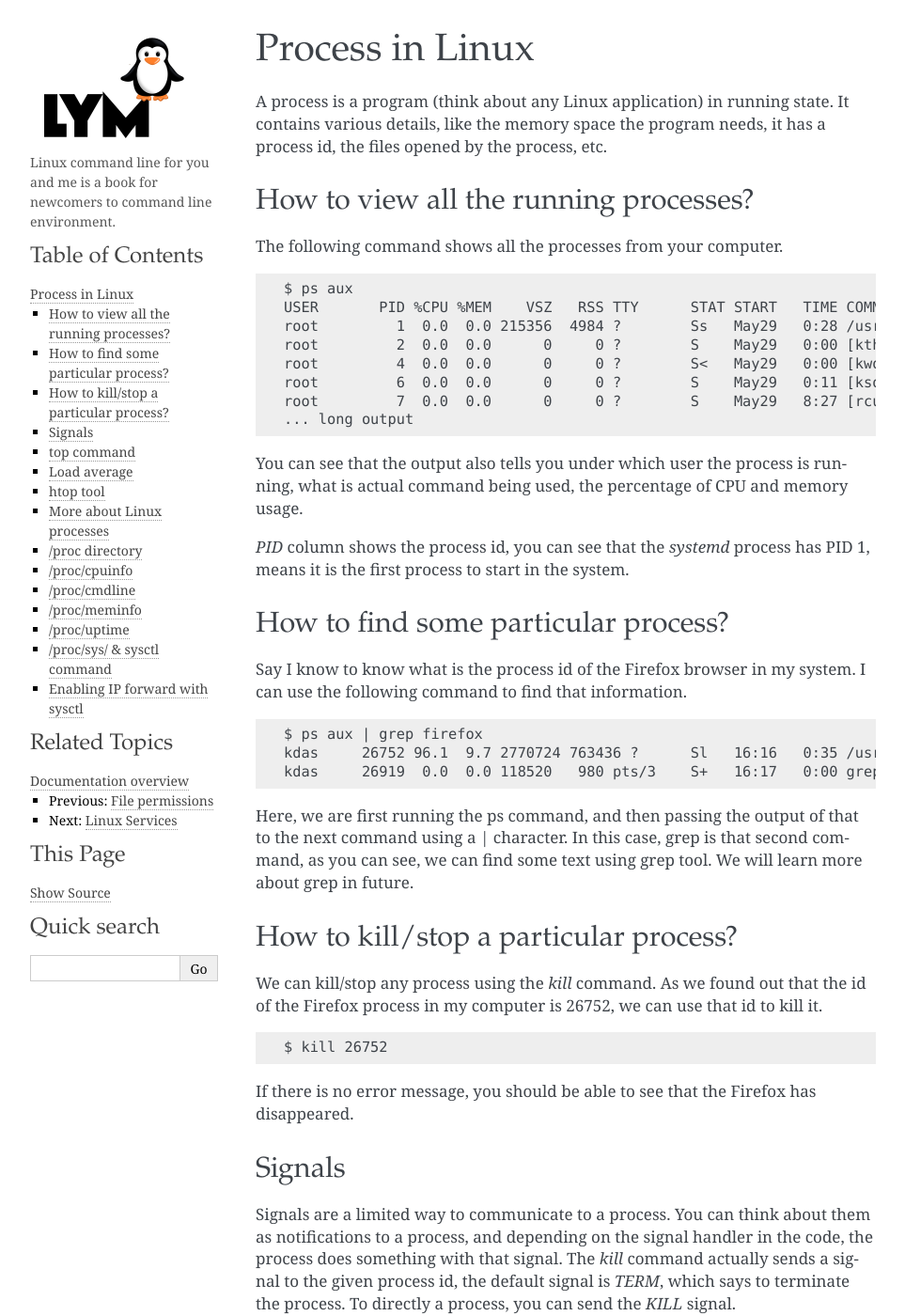
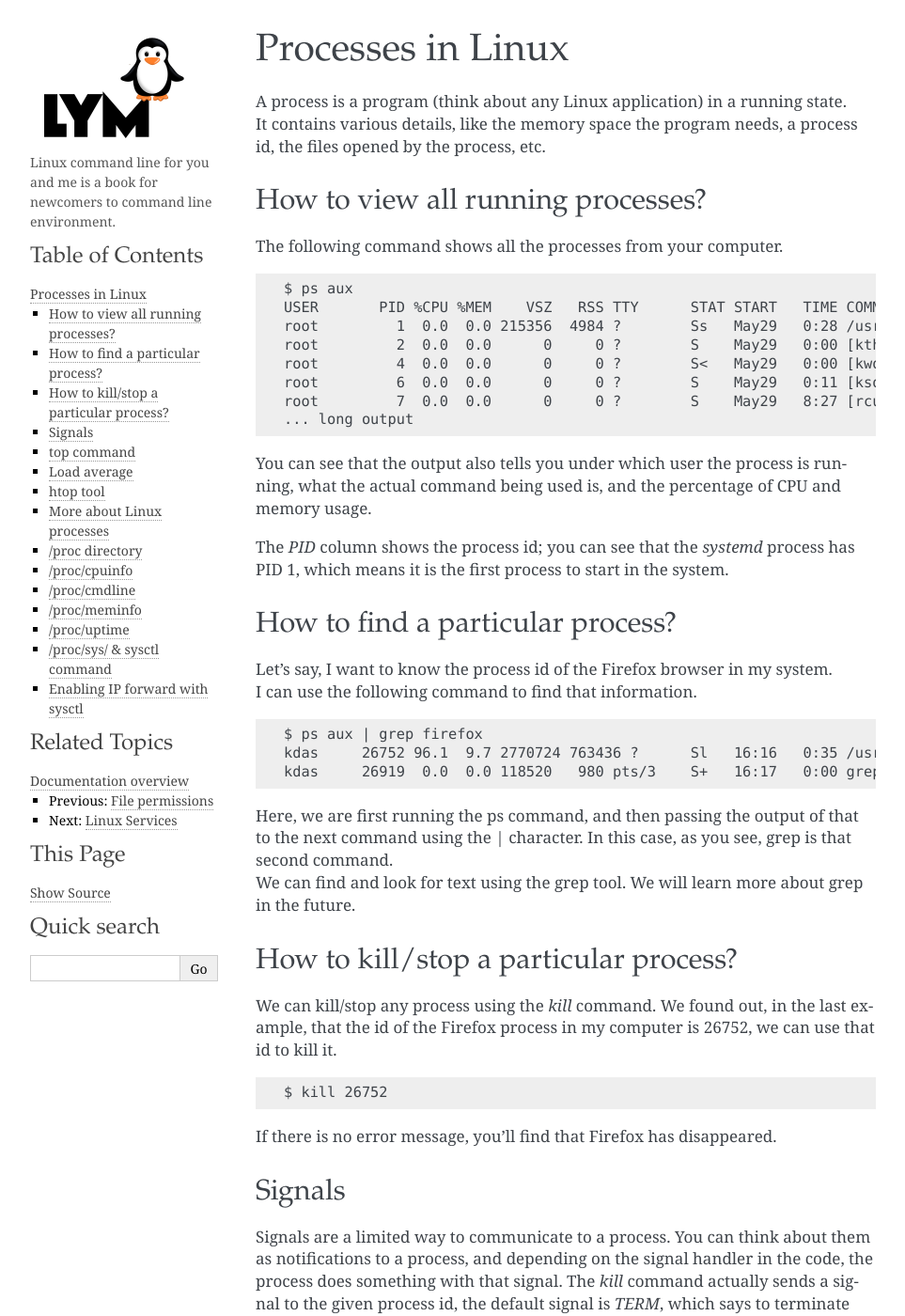
Before and after one commit to kushaldas/lym, a Sphinx documentation site: the page built from docs/processes.md, in a window 1280 px wide and 1400 px high. Shown: the whole window at 94% size, without its empty margins (148-1111 px from the left). Built offline with Sphinx 7.4.7, drawn with Linux system fonts in a browser that asks for light colours; a script that is not in the unit is left out; some of the changed text lies outside the part shown.

Commit message:
Update processes.md
Typo fixes and grammar edits

````diff
--- a/docs/processes.md
+++ b/docs/processes.md
@@ -1,14 +1,14 @@
-## Process in Linux
+## Processes in Linux
 
-A process is a program (think about any Linux application) in running state. It contains various
-details, like the memory space the program needs, it has a process id, the files opened by
+A process is a program (think about any Linux application) in a running state.
+It contains various details, like the memory space the program needs, a process id, the files opened by
 the process, etc.
 
 ```eval_rst
 .. index:: ps
 ```
 
-### How to view all the running processes?
+### How to view all running processes?
 
 The following command shows all the processes from your computer.
 
@@ -23,15 +23,15 @@ root         7  0.0  0.0      0     0 ?        S    May29   8:27 [rcu_sched]
 ... long output
 ```
 
-You can see that the output also tells you under which user the process is running, what is actual command being used, the percentage of CPU and memory usage.
+You can see that the output also tells you under which user the process is running, what the actual command being used is, and the percentage of CPU and memory usage.
 
-*PID* column shows the process id, you can see that the *systemd* process has PID 1, means it is
+The *PID* column shows the process id; you can see that the *systemd* process has PID 1, which means it is
 the first process to start in the system.
 
-### How to find some particular process?
+### How to find a particular process?
 
-Say I know to know what is the process id of the Firefox browser in my system. I can use the
-following command to find that information.
+Let’s say, I want to know the process id of the Firefox browser in my system.
+I can use the following command to find that information.
 
 ```
 $ ps aux | grep firefox
@@ -40,8 +40,8 @@ kdas     26919  0.0  0.0 118520   980 pts/3    S+   16:17   0:00 grep --color=au
 ```
 
 Here, we are first running the ps command, and then passing the output of that to the next
-command using a | character. In this case, grep is that second command, as you can see, we can find
-some text using grep tool. We will learn more about grep in future.
+command using the | character. In this case, as you see, grep is that second command.
+We can find and look for text using the grep tool. We will learn more about grep in the future.
 
 ```eval_rst
 .. index:: kill
@@ -49,13 +49,13 @@ some text using grep tool. We will learn more about grep in future.
 
 ### How to kill/stop a particular process?
 
-We can kill/stop any process using the *kill* command. As we found out that the id of the Firefox process in my computer is 26752, we can use that id to kill it.
+We can kill/stop any process using the *kill* command. We found out, in the last example, that the id of the Firefox process in my computer is 26752, we can use that id to kill it.
 
 ```
 $ kill 26752
 ```
 
-If there is no error message, you should be able to see that the Firefox has disappeared.
+If there is no error message, you’ll find that Firefox has disappeared.
 
 ```eval_rst
 .. index:: signal
@@ -104,9 +104,9 @@ $ kill -l
 
 ### top command
 
-*top* is a very special command while using a Linux system, this is a quick way to know about
-all the running processes in the system, and status about CPU and memory usage in general. To get
-out of the top, press the key *q*.
+*top* is a very useful command while using a Linux system. It’s a quick way to know about
+all the running processes in the system, and their related status about CPU and memory usage in general. To get
+out of top, press the key *q*.
 
 ```
 top - 17:37:28 up 24 days, 11:52,  2 users,  load average: 0.57, 0.73, 0.75
@@ -129,7 +129,7 @@ KiB Swap:  3268604 total,  1558396 free,  1710208 used.  2431656 avail Mem
 ... long output
 ```
 
-Btw, feel free to press *1* and see if anything changes in the top command output.
+By the way, feel free to press *1* and see if anything changes in the top command output.
 
 ```eval_rst
 .. index:: load average
@@ -137,27 +137,26 @@ Btw, feel free to press *1* and see if anything changes in the top command outpu
 
 ### Load average
 
-If you look at the *top* output carefully, you will find something mentioned as
-load average. Actually, there are 3 numbers provided, these the load average of the
-system, a load average of the last one minute, 5 minutes ago, and 15 minutes ago.
+If you look at the *top* output carefully, you will find load average mentioned.
+Actually, there are 3 numbers provided; these are the load averages of the
+system in the last one minute, 5 minutes ago, and 15 minutes ago.
 
 ```
 load average: 0.57, 0.73, 0.75
 ```
 
 In simple words, load average means the average time any process has to wait to get
-access tot the CPU (or other resources), in idle state the load average is 0. This information
+access to the CPU (or other resources), in idle state the load average is 0. This information
 is a quick way to learn about the system,  if the system is slow to respond, just looking at the
-load-average, and then rest of the top output should be a good starting point.
+load-average, and then the rest of the top output should be a good starting point.
 
 
 ### htop tool
 
-*htop* is a modern version of the top tool. This is many more features, interactiveness
-is the biggest among them. *htop* does not come by default in most of the Linux installations,
-means you will have to install it using the command package management tool.
+*htop* is a modern version of the top tool. It has many more features, interactiveness being the biggest amongst them. *htop* does not come by default in most of the Linux installations,
+which means you will have to install it using the system’s package management tool.
 
-The following are the ways to install it in Fedora and in Debian/Ubuntu
+These are the ways to install it in Fedora and in Debian/Ubuntu
 
 ```
 $ sudo dnf install htop -y
@@ -177,7 +176,7 @@ $ man htop
 
 ### More about Linux processes
 
-You can learn more about Linux processes in the glibc manual. Use the *info* command for the same.
+You can learn more about Linux processes in the glibc manual. Use the *info* command to find out more.
 
 ```
 $ info libc process
@@ -189,9 +188,9 @@ $ info libc process
 
 ### /proc directory
 
-*/proc* is a special directory in our filesystem. This is a virtual filesystem which contains information about all the running processes, and information about the hardware present in the system. You will find that the files in the virtual filesystem are showing *0* as the size.
+*/proc* is a special directory in our filesystem. This is a virtual filesystem which contains information about all the running processes, and information about the hardware present in the system. You will find that the files in the virtual filesystem are *0* in size.
 
-Now we will learn about a few files inside of this directory.
+Now we’ll learn about a few files inside this directory.
 
 ```eval_rst
 .. index:: cpuinfo
````
Also changed, not shown: other parts of docs/processes.md (+7 -6 lines).
